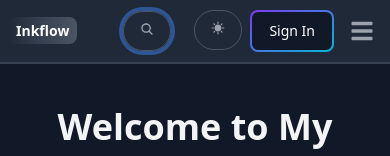
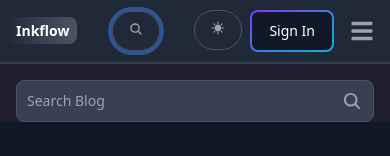
Before and after one commit to yashgautam99/blog, a React (Vite) app in the folder client/: page / in a window 390 px wide. Both pictures are taken after a click on the button 147 px from the left and 31 px from the top of the page. Shown: the top 156 px of the page. Built offline with nearby package versions, Linux system fonts and the light colour scheme; no server answers.

Commit message:
fix some issue

```diff
--- a/client/src/components/Header.jsx
+++ b/client/src/components/Header.jsx
@@ -24,6 +24,7 @@ function Header() {
   const { currentUser } = useSelector((state) => state.user);
   const { theme } = useSelector((state) => state.theme);
   const [searchTerm, setSearchTerm] = useState("");
+  const [isSearchOpen, setIsSearchOpen] = useState(false); // State for dropdown
 
   useEffect(() => {
     const urlParams = new URLSearchParams(location.search);
@@ -56,33 +57,44 @@ function Header() {
     const searchQuery = urlParams.toString();
     navigate(`/search?${searchQuery}`);
   };
+
+  const toggleSearch = () => {
+    setIsSearchOpen(!isSearchOpen); // Toggle dropdown visibility
+  };
+
   return (
-    <Navbar className="border-b-2">
+    <div>
+      <Navbar className="border-b-2 relative">
         <Link
           to="/"
           className="self-center whitespace-nowrap text-sm sm:text-xl font-semibold dark:text-white"
         >
-        <span
-          className="px-2 py-1 bg-gradient-to-r from-gray-800 via-gray-700 to-gray-600
- rounded-lg text-white"
-        >
+          <span className="px-2 py-1 bg-gradient-to-r from-gray-800 via-gray-700 to-gray-600 rounded-lg text-white">
             Inkflow
           </span>
         </Link>
-      <form className="lg:w-80" onSubmit={handleSubmit}>
+
+        {/* Search form for larger screens */}
+        <form className="lg:w-80 hidden lg:block" onSubmit={handleSubmit}>
           <TextInput
             type="text"
             placeholder="Search Blog"
             rightIcon={IoSearch}
-          className="hidden lg:inline "
             value={searchTerm}
             onChange={(e) => setSearchTerm(e.target.value)}
           />
         </form>
 
-      <Button className="w-12 h-10 lg:hidden" color="gray" pill>
+        {/* Mobile search icon */}
+        <Button
+          className="w-12 h-10 lg:hidden"
+          color="gray"
+          pill
+          onClick={toggleSearch}
+        >
           <IoSearch />
         </Button>
+
         <div className="flex gap-2 md:order-2">
           <Button
             className="w-12 h-10 sm:inline"
@@ -106,7 +118,7 @@ function Header() {
                   alt="user"
                   img={currentUser.profilePicture}
                   rounded
-                className=" transform hover:scale-105 transition duration-300 ease-in-out hover:shadow-2xl"
+                  className="transform hover:scale-105 transition duration-300 ease-in-out hover:shadow-2xl"
                 />
               }
             >
@@ -144,6 +156,7 @@ function Header() {
 
           <NavbarToggle />
         </div>
+
         <Navbar.Collapse>
           <Navbar.Link active={path === "/"} as={"div"}>
             <Link to="/">Home</Link>
@@ -153,6 +166,22 @@ function Header() {
           </Navbar.Link>
         </Navbar.Collapse>
       </Navbar>
+
+      {/* This will be the mobile search input that slides content below it */}
+      {isSearchOpen && (
+        <div className="mt-4 w-full px-4">
+          <form onSubmit={handleSubmit} className="w-full">
+            <TextInput
+              type="text"
+              placeholder="Search Blog"
+              rightIcon={IoSearch}
+              value={searchTerm}
+              onChange={(e) => setSearchTerm(e.target.value)}
+            />
+          </form>
+        </div>
+      )}
+    </div>
   );
 }
 
```
Lines whose indentation alone changed are shown as unchanged.
